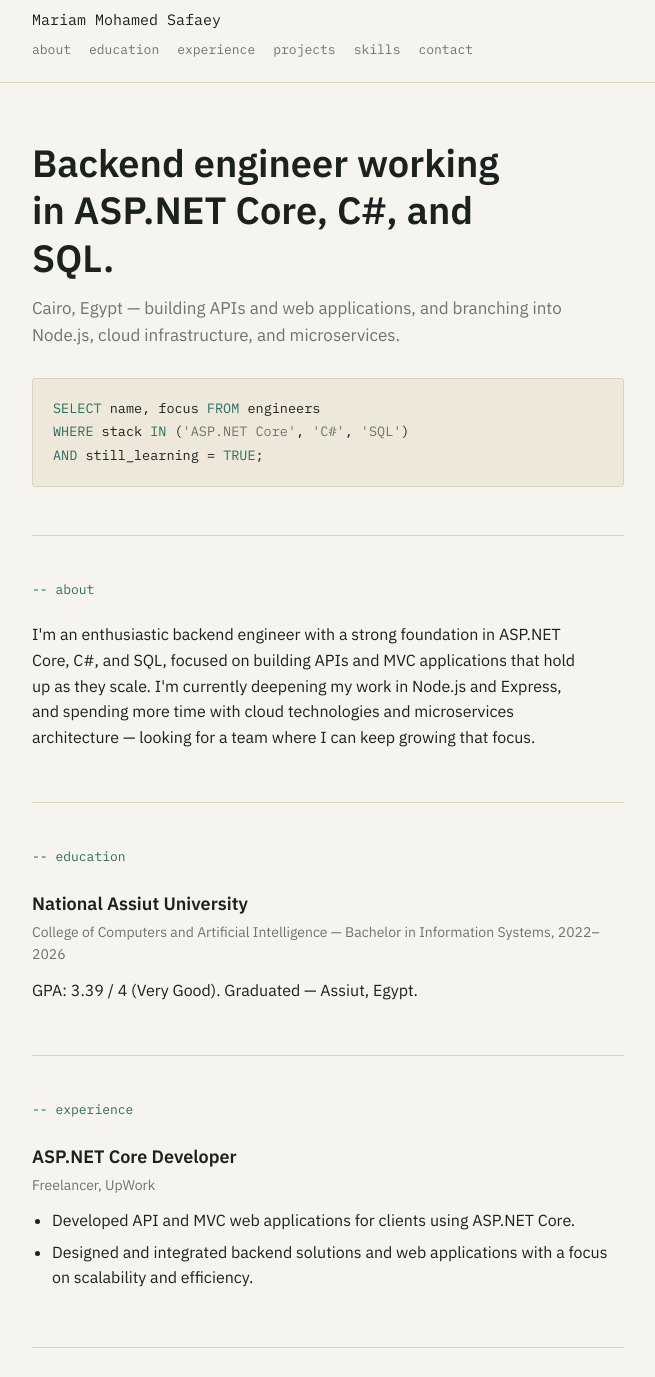
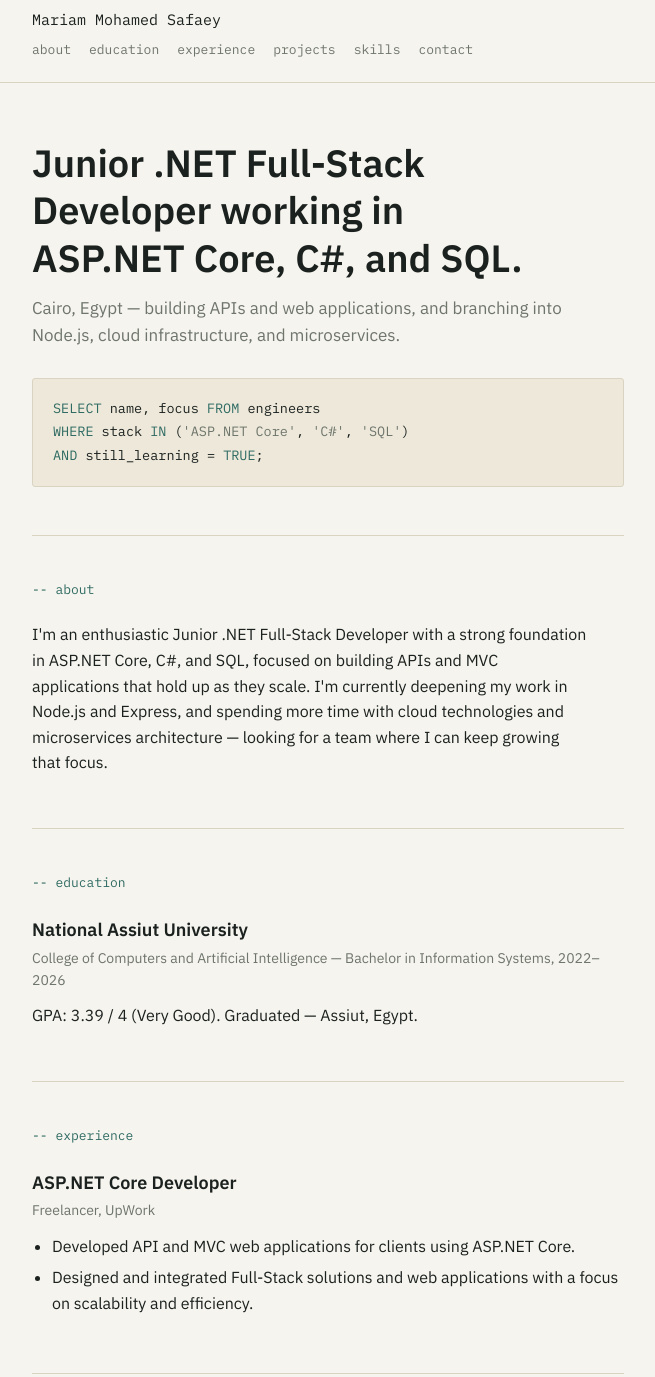
Before and after one commit to MariamSafaey/mariamsafaey.github.io, a plain HTML site: page index.html in a window 1280 px wide. Shown: the part 20-1397 px from the top of the page, without its empty margins (312-967 px from the left). Drawn offline with Linux system fonts and the light colour scheme.

Commit message:
Update index.html

```diff
--- a/index.html
+++ b/index.html
@@ -299,7 +299,7 @@
 <main class="wrap">
 
   <section class="hero" id="top">
-    <h1>Backend engineer working in ASP.NET Core, C#, and SQL.</h1>
+    <h1>Junior .NET Full-Stack Developer working in ASP.NET Core, C#, and SQL.</h1>
     <p class="role">Cairo, Egypt — building APIs and web applications, and branching into Node.js, cloud infrastructure, and microservices.</p>
     <div class="query-panel" aria-hidden="true">
       <span class="kw">SELECT</span> name, focus <span class="kw">FROM</span> engineers<br>
@@ -310,7 +310,7 @@
 
   <section id="about">
     <p class="section-label">-- about</p>
-    <p class="lede">I'm an enthusiastic backend engineer with a strong foundation in ASP.NET Core, C#, and SQL, focused on building APIs and MVC applications that hold up as they scale. I'm currently deepening my work in Node.js and Express, and spending more time with cloud technologies and microservices architecture — looking for a team where I can keep growing that focus.</p>
+    <p class="lede">I'm an enthusiastic Junior .NET Full-Stack Developer with a strong foundation in ASP.NET Core, C#, and SQL, focused on building APIs and MVC applications that hold up as they scale. I'm currently deepening my work in Node.js and Express, and spending more time with cloud technologies and microservices architecture — looking for a team where I can keep growing that focus.</p>
   </section>
 
   <section id="education">
@@ -329,7 +329,7 @@
       <p class="entry-meta">Freelancer, UpWork</p>
       <ul class="bullets">
         <li>Developed API and MVC web applications for clients using ASP.NET Core.</li>
-        <li>Designed and integrated backend solutions and web applications with a focus on scalability and efficiency.</li>
+        <li>Designed and integrated Full-Stack solutions and web applications with a focus on scalability and efficiency.</li>
       </ul>
     </div>
   </section>
```
